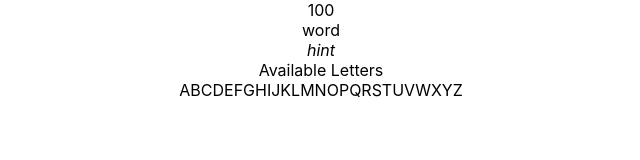
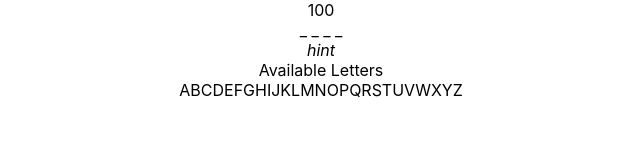
Before and after one commit to elikkozak/UAcademy, a React (Create React App) app in the folder Projects/hangman/: page / in a window 1280 px wide. Shown: the top 160 px of the page, without its empty margins (319-959 px from the left). Built offline with nearby package versions, Linux system fonts and the light colour scheme.

Commit message:
displaying underscore or the letter based on status

```diff
--- a/Projects/hangman/src/components/Solution.js
+++ b/Projects/hangman/src/components/Solution.js
@@ -5,9 +5,9 @@ class Solution extends Component {
   render() {
     return (
       <div>
-        {
-        [...this.props.solution.word].map((letter,index) => <Letter key = {index} letter ={letter} />)
-        }
+        {[...this.props.solution.word]
+          .map((letter, index) => <Letter key={index} letter={letter} />)
+          .map((letter) => (this.props.letterStatus[letter] ? letter : " _ "))}
         <div>
           <em>{this.props.solution.hint}</em>
         </div>
```
